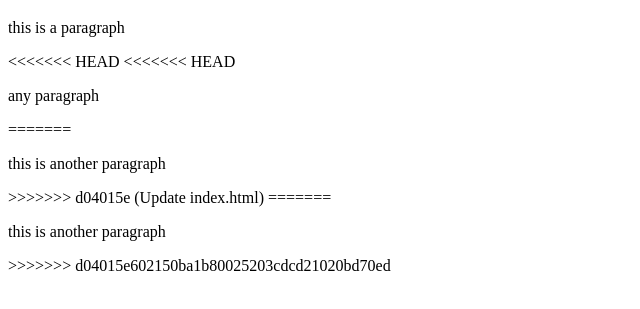
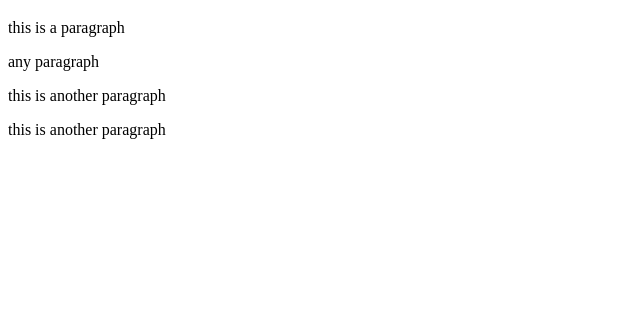
Before and after one commit to ejim121/learning-git, a plain HTML site: page index.html in a window 1280 px wide. Shown: the part 61-370 px from the top of the page, without its empty margins (0-640 px from the left). Drawn offline with Linux system fonts and the light colour scheme.

Commit message:
Update index.html

```diff
--- a/index.html
+++ b/index.html
@@ -9,14 +9,8 @@
 <body>
     <h1>this is a paragraph</h1>
     <p>this is a paragraph</p>
-<<<<<<< HEAD
-<<<<<<< HEAD
     <p>any paragraph</p>
-=======
     <p>this is another paragraph</p>
->>>>>>> d04015e (Update index.html)
-=======
     <p>this is another paragraph</p>
->>>>>>> d04015e602150ba1b80025203cdcd21020bd70ed
 </body>
 </html>
```
